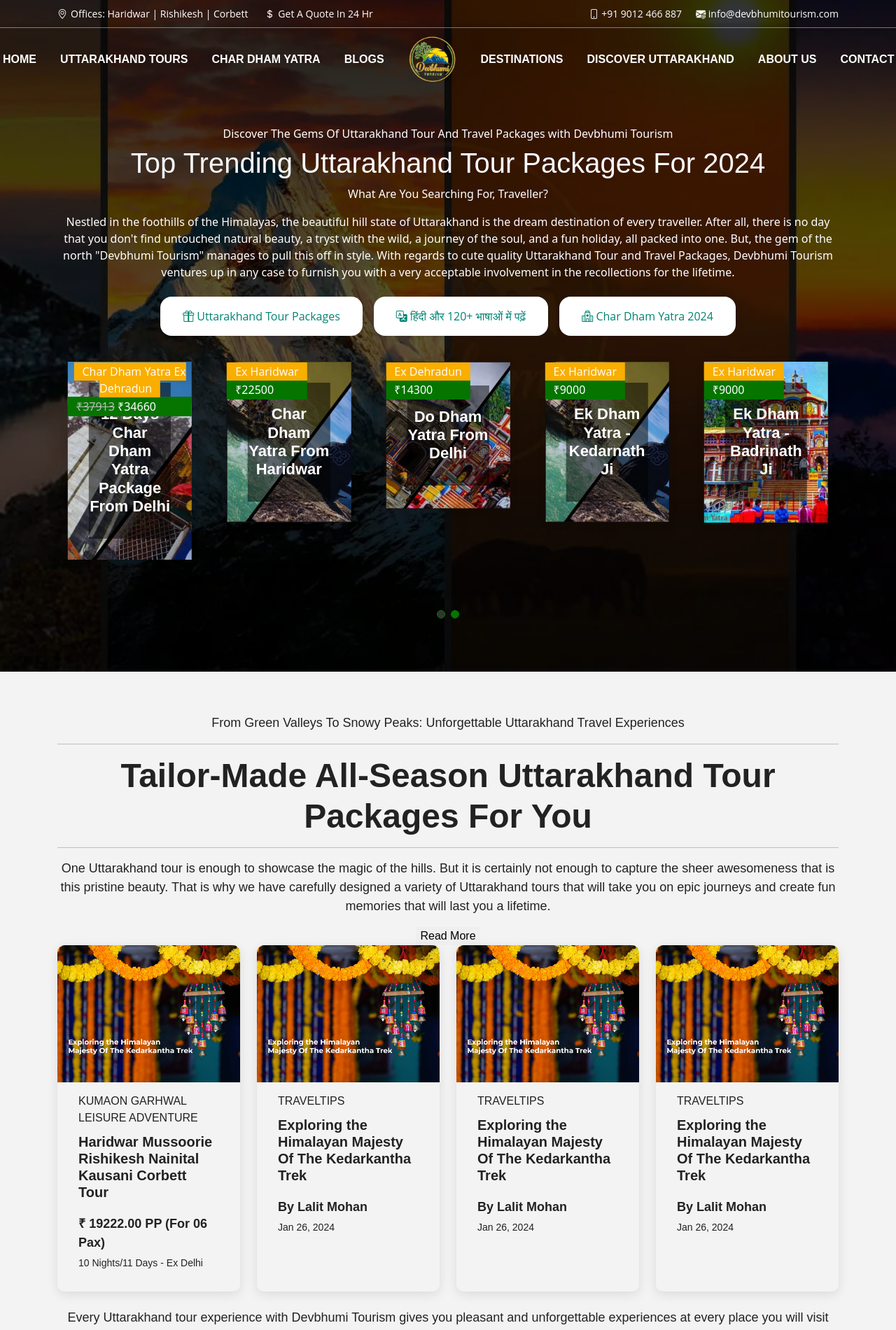
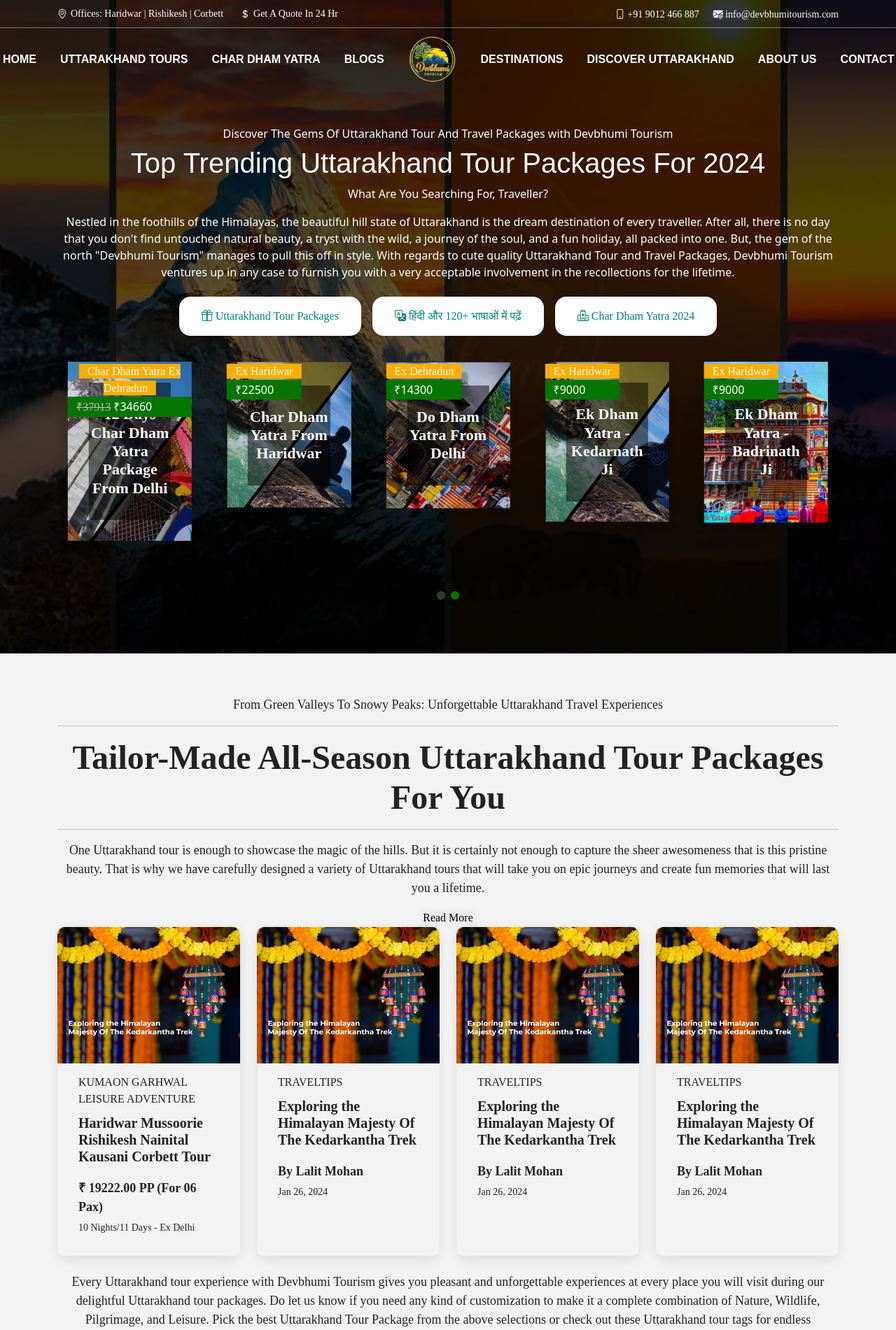
Before and after one commit to sualsoft/devbhumitourism, a Jekyll site: the page built from index.markdown, in a window 1280 px wide. Shown: the top 1901 px of the page at 70% size. Built offline with Jekyll 4.4.1, drawn with Linux system fonts in a browser that asks for light colours; some web fonts are replaced.

Commit message:
Update head.html

```diff
--- a/_includes/head.html
+++ b/_includes/head.html
@@ -8,13 +8,7 @@
   <link href="/assets/img/favicon.png" rel="icon" />
   <link href="/assets/img/apple-touch-icon.png" rel="apple-touch-icon" />
 
-  <!-- Google Fonts -->
-  <link rel="preconnect" href="https://fonts.googleapis.com" />
-  <link rel="preconnect" href="https://fonts.gstatic.com" crossorigin />
-  <link
-    href="https://fonts.googleapis.com/css2?family=Moulpali&family=Nova+Flat&display=swap"
-    rel="stylesheet"
-  />
+
   <!-- plugins CSS Files -->
   <link
     href="/assets/plugins/bootstrap/css/bootstrap.min.css"
@@ -33,4 +27,14 @@
 
   <!-- Template Main CSS File -->
   <link href="/assets/css/main.css" rel="stylesheet" />
+  <style>
+@font-face {
+   font-family: myFirstFont;
+   src: url(sansation_light.woff);
+}
+
+* {
+   font-family: myFirstFont;
+}
+</style>
 </head>
```
